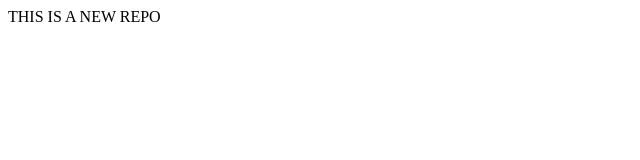
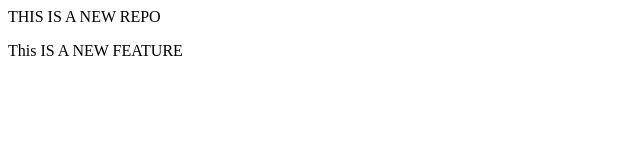
Before and after one commit to harshalkan-ai/localrepo, a plain HTML site: page index.html in a window 1280 px wide. Shown: the whole page, without its empty margins (0-640 px from the left). Drawn offline with Linux system fonts and the light colour scheme.

Commit message:
Add new feature

```diff
--- a/index.html
+++ b/index.html
@@ -1 +1,2 @@
 <p>THIS IS A NEW REPO</p>
+<p>This IS A NEW FEATURE</p>
```
